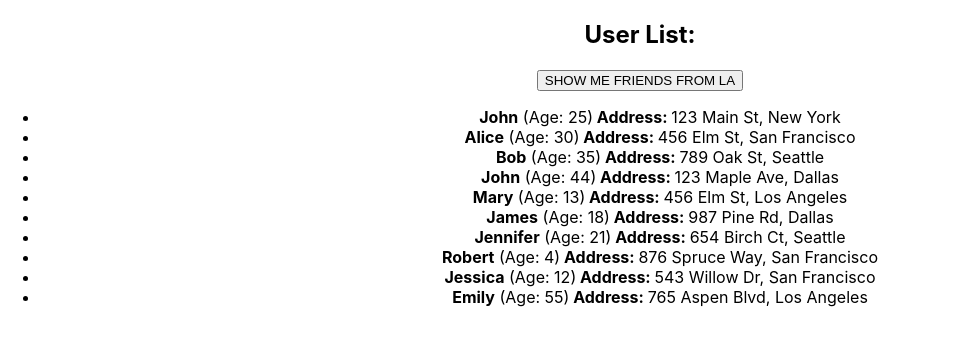
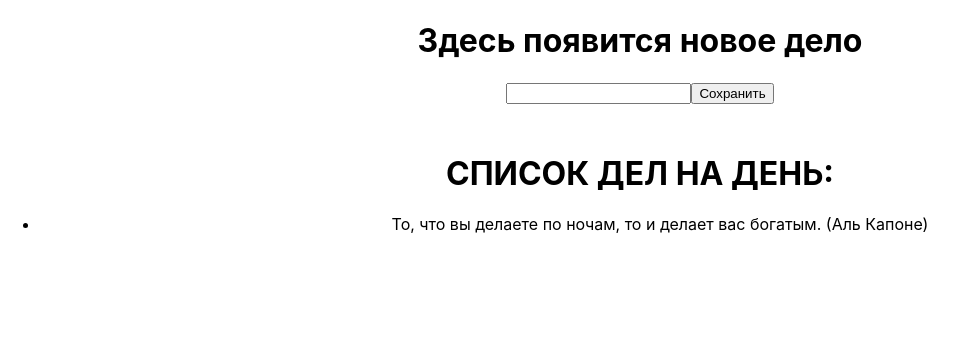
Before and after one commit to ArtLevel/It-Incubator-HomeWork, a React (Create React App) app: page / in a window 1280 px wide. Shown: the top 346 px of the page, without its empty margins (0-967 px from the left). Built offline with nearby package versions, Linux system fonts and the light colour scheme.

Commit message:
HW 3 complete

```diff
--- a/src/App.tsx
+++ b/src/App.tsx
@@ -8,8 +8,8 @@
   return (
     <div className="App">
       {/*<HW1 />*/}
-      <HW2 />
-      {/*<HW3 />*/}
+      {/*<HW2 />*/}
+      <HW3 />
       {/*<HW4 />*/}
     </div>
   );
--- a/src/HW/3/HW3.tsx
+++ b/src/HW/3/HW3.tsx
@@ -1,4 +1,4 @@
-import { useState } from 'react';
+import {ChangeEvent, useState} from 'react';
 
 export const HW3 = () => {
 	// 1️⃣ Раскомментируйте JSX(HW3.tsx) и вы увидите,
@@ -15,40 +15,40 @@
 		'То, что вы делаете по ночам, то и делает вас богатым. (Аль Капоне)',
 	]);
 
-  const handleChange = (event: 'НУЖНО ПРОТИПИЗИРОВАТЬ') => {
-    // setCurrentText(ЧЕГО-ТО НЕ ХВАТАЕТ);
-  };
+	const handleChange = (event: ChangeEvent<HTMLInputElement>) => {
+		setCurrentText(event.currentTarget.value)
+	}
 
 	const handleSave = () => {
-    // ЗАСЕТАТЬ БЫ ТЕКСТ В texts И НЕ ПОТЕРЯТЬ НАПУТСТВИЕ ИЗ ПРОШЛОГО ВЕКА)
-    // А ЗАТЕМ УБРАТЬ ЗА СОБОЙ В currentText
-  };
+		setTexts(prevState => [currentText, ...prevState])
+		setCurrentText('')
+	}
 
 	return (
 		<div id={'hw03'}>
-      {/*{currentText ? (*/}
-      {/*  <h1 id={'hw03-text'}>ЗДЕСЬ ХОТЕЛОСЬ БЫ УВИДЕТЬ ВВОДИМЫЙ ТЕКСТ</h1>*/}
-      {/*) : (*/}
-      {/*  <h1 id={'hw03-default-text'}>Здесь появится новое дело</h1> // ничего не меняем, здесь все норм*/}
-      {/*)}*/}
+			{currentText ? (
+				<h1 id={'hw03-text'}>{currentText}</h1>
+			) : (
+				<h1 id={'hw03-default-text'}>Здесь появится новое дело</h1> // ничего не меняем, здесь все норм
+			)}
 
-      {/*<input id={'hw03-input'} type="text" value={currentText} onChange={handleChange} />*/}
+			<input id={'hw03-input'} type="text" value={currentText} onChange={handleChange}/>
 
-      {/*<button id={'hw03-button'} onClick={() => {}}> // НЕ ХВАТАТЕТ ФУНКЦИИ*/}
-      {/*  Сохранить*/}
-      {/*</button>*/}
+			<button id={'hw03-button'} onClick={handleSave}>
+				Сохранить
+			</button>
 
-      {/*<h1 style={{ marginTop: '50px' }}>СПИСОК ДЕЛ НА ДЕНЬ:</h1>*/}
+			<h1 style={{marginTop: '50px'}}>СПИСОК ДЕЛ НА ДЕНЬ:</h1>
 
-      {/*<ol id={'hw03-tasks'}>*/}
-      {/*  {ОТРИСОВАТЬ МАССИВ.map((el, index) => {*/}
-      {/*    return (*/}
-      {/*      <li key={index} id={`hw03-task-${index}`}>*/}
-      {/*        {el}*/}
-      {/*      </li>*/}
-      {/*    );*/}
-      {/*  })}*/}
-      {/*</ol>*/}
+			<ul id={'hw03-tasks'}>
+				{texts.map((el, index) => {
+					return (
+						<li key={index} id={`hw03-task-${index}`}>
+							{el}
+						</li>
+					);
+				})}
+			</ul>
 		</div>
 	);
 };
```
Lines whose indentation alone changed are shown as unchanged.
